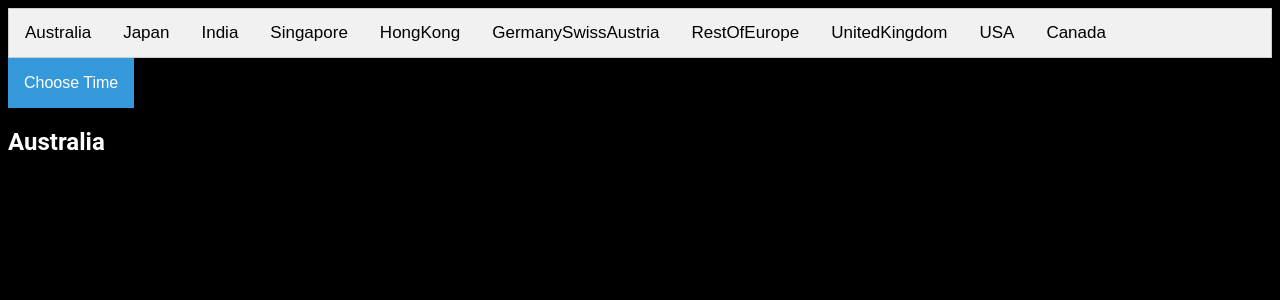
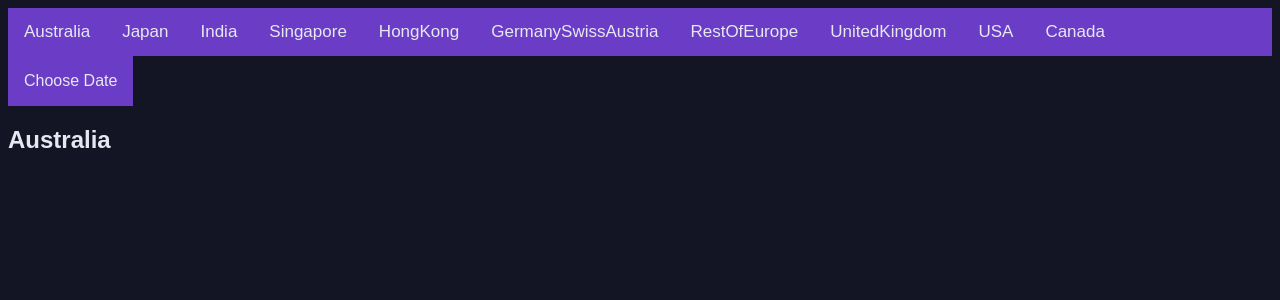
Before and after one commit to VulcanWM/analysesecuritytickers, a Flask app: page /data/Australia/1 in a window 1280 px wide. Shown: the top 300 px of the page. Run offline with Flask 2, Linux system fonts and the light colour scheme; data comes from the database, SQL or seed files in the repository.

Commit message:
changed some of the css

```diff
--- a/app.py
+++ b/app.py
@@ -1,9 +1,7 @@
-from flask import Flask, render_template, redirect
+from flask import Flask, render_template
 import sqlite3
 
 app = Flask(__name__)
-
-data = {"UK": {"Buy": ['ukbuy1', 'ukbuy2', 'ukbuy3', 'ukbuy4', 'ukbuy5'], "Sell": ['uksell1', 'uksell2', 'uksell3', 'uksell4', 'uksell5']}, "Canada": {"Buy": ['canadabuy1', 'canadabuy2', 'canadabuy3', 'canadabuy4', 'canadabuy5'], "Sell": ['canadasell1', 'canadasell2', 'canadasell3', 'canadasell4', 'canadasell5']}, "USA": {"Buy": ['usabuy1', 'usabuy2', 'usabuy3', 'usabuy4', 'usabuy5'], "Sell": ['usasell1', 'usasell2', 'usasell3', 'usasell4', 'usasell5']}}
 
 @app.route("/")
 def index():
--- a/static/main.css
+++ b/static/main.css
@@ -1,17 +1,41 @@
-body {
-  background-color: black;
-  color: white;
-  font-family: 'Roboto', sans-serif;
+:root {
+	--primary-color: #131524;
+	--primary-color-hover: #000000;
+	--secondary-color: #232742;
+	--tertiary-color: #525569;
+	--accent-color: #6b3dc7;
+	--accent-color-hover: #5b2abd;
+	--primary-text-color: #e6e7f1;
+	--secondary-text-color: #c1c4db;
+	--blue: #8C9EFF;
+	--green: #B9F6CA;
+	--red: #F44336;
+	--yellow-1: #FF8F00;
+	--yellow-2: #FFD740;
+	--yellow-3: #FFE57F;
+	--purple: #B388FF;
+	--pink: #FF80AB;
+	--cyan: #84FFFF;
+  --light-text-color: #e6e7f1;
+	--transition-buttons: 0.3s;
 }
 
+body {
+  background-color: var(--primary-color);
+  color: var(--primary-text-color);
+  font-family: 'Be Vietnam Pro', sans-serif;
+}
+
+/* Style the tab */
 .tab {
   overflow: hidden;
-  border: 1px solid #ccc;
-  background-color: #f1f1f1;
+  background: var(--accent-color);
+  width: 100%
 }
 
 .tab button {
   background-color: inherit;
+  color: var(--light-text-color);
   float: left;
   border: none;
   outline: none;
@@ -22,12 +46,17 @@ body {
 }
 
 .tab button:hover {
-  background-color: #ddd;
+  background: var(--accent-color-hover);
 }
 
 .tab button.active {
-  background-color: #ccc;
+  background: var(--accent-color-hover);
 }
+
+.tab button:focus {
+  box-shadow: 0 0 8px 2px var(--accent-color);
+}
+
 
 .tabcontent {
   display: none;
@@ -41,18 +70,23 @@ body {
 
 table {
   border-collapse: collapse;
+  border-spacing: 0;
   width: 100%;
   font-size: 9px;
 }
 
 td, th {
-  border: 1px solid #dddddd;
+  border: 1px solid var(--primary-color-hover);
   text-align: left;
   padding: 8px;
 }
 
+tr:nthchild(odd) {
+  background-color: var(--secondary-color)
+}
+
 tr:nth-child(even) {
-  background-color: grey;
+  background-color: var(--tertiary-color);
 }
 
 a {
@@ -64,12 +98,9 @@ a:hover {
   color: rgb(136, 133, 133)
 }
 
-
-
-
 .dropbtn {
-  background-color: #3498DB;
-  color: white;
+  color: var(--light-text-color);
+  background-color: var(--accent-color);
   padding: 16px;
   font-size: 16px;
   border: none;
@@ -77,8 +108,9 @@ a:hover {
 }
 
 .dropbtn:hover, .dropbtn:focus {
-  background-color: #2980B9;
+  background: var(--accent-color-hover);
 }
+
 
 .dropdown {
   position: relative;
@@ -88,7 +120,7 @@ a:hover {
 .dropdown-content {
   display: none;
   position: absolute;
-  background-color: #f1f1f1;
+  background-color: var(--accent-color);
   min-width: 160px;
   overflow: auto;
   box-shadow: 0px 8px 16px 0px rgba(0,0,0,0.2);
@@ -96,12 +128,14 @@ a:hover {
 }
 
 .dropdown-content a {
-  color: black;
+  color: var(--light-text-color);
   padding: 12px 16px;
   text-decoration: none;
   display: block;
 }
 
-.dropdown a:hover {background-color: #ddd;}
+.dropdown a:hover {
+  background-color: var(--accent-color-hover);
+}
 
 .show {display: block;}
--- a/static/main.js
+++ b/static/main.js
@@ -1,6 +1,6 @@
 function sortTable(n) {
   var table, rows, switching, i, x, y, shouldSwitch, dir, switchcount = 0;
-  table = document.getElementById("myTable");
+  table = document.getElementById("fl-table");
   switching = true;
   dir = "asc";
   while (switching) {
--- a/templates/country.html
+++ b/templates/country.html
@@ -16,7 +16,7 @@
   {% endfor %}
 </div>
 <div class="dropdown">
-  <button onclick="myFunction()" class="dropbtn">Choose Time</button>
+  <button onclick="myFunction()" class="dropbtn">Choose Date</button>
   <div id="myDropdown" class="dropdown-content">
   </div>
 </div>
--- a/templates/countrytime.html
+++ b/templates/countrytime.html
@@ -16,7 +16,7 @@
   {% endfor %}
 </div>
 <div class="dropdown">
-  <button onclick="myFunction()" class="dropbtn">Choose Time</button>
+  <button onclick="myFunction()" class="dropbtn">Choose Date</button>
   <div id="myDropdown" class="dropdown-content">
   </div>
 </div>
@@ -29,7 +29,9 @@
       </script>
       {% if time == timename %}
         <h3>{{time}}</h3>
-        <table id="myTable">
+        <div class="table-wrapper">
+          <table id="fl-table">
+            <thead>
             <tr>
               <th id="table0" onclick="sortTable(0)">Ticker</th>
               <th id="table1" onclick="sortTable(1)">Name</th>
@@ -47,6 +49,8 @@
               <th id="table13" onclick="sortTable(13)">EMA52-208Ratio</th>
               <th id="table14" onclick="sortTable(14)">Average_P_E</th>
             </tr>
+            </thead>
+            <tbody>
             {% for stock in alldata %}
               <tr>
                 <td>{{stock[0]}}</td>
@@ -66,7 +70,9 @@
                 <td>{{stock[13]}}</td>
               </tr>
             {% endfor %}
+            </tbody>
           </table>
+        </div>
       {% endif %}
     {% endfor %}
   {% endif %}
--- a/todo.txt
+++ b/todo.txt
@@ -1,3 +1,2 @@
-- dropdown instead of list
 - beautify
 - host
```
Lines whose indentation alone changed are shown as unchanged.
